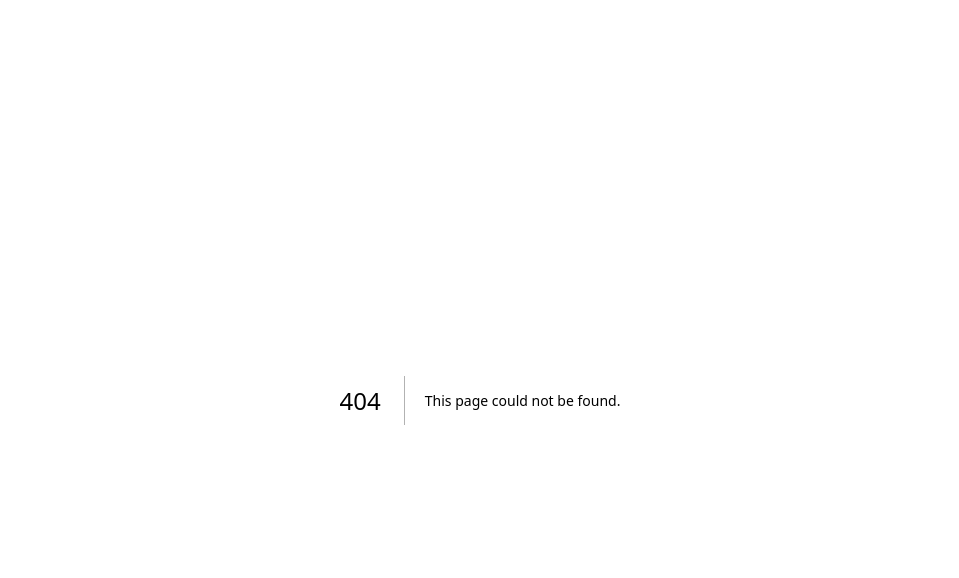
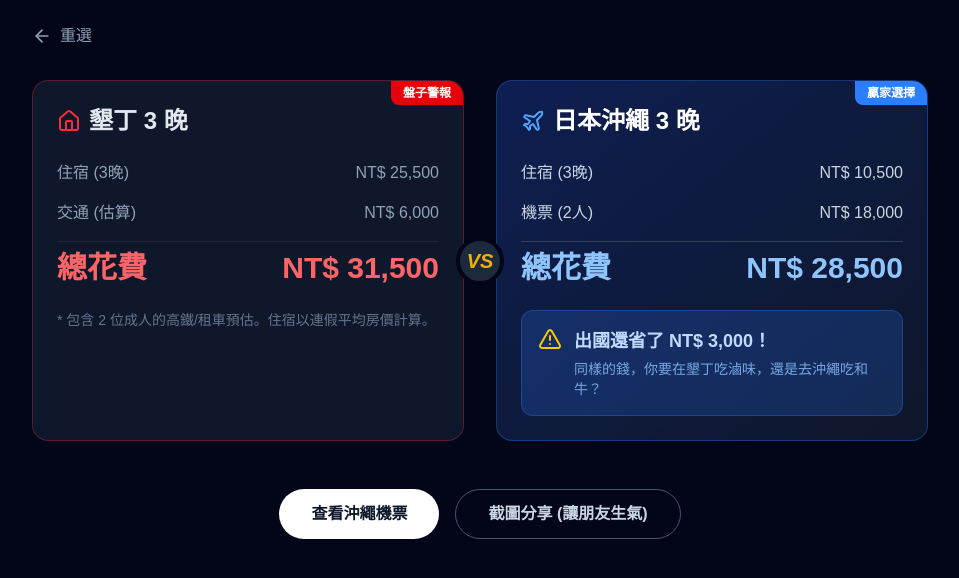
Before and after one commit to Yun1830/travel-shock, a Next.js app: page /result in a window 1280 px wide. Before the commit this address had no page. Shown: the top 578 px of the page, without its empty margins (160-1119 px from the left). Built offline with nearby package versions, Linux system fonts and the light colour scheme.

Commit message:
Add result page and logic

```diff
--- a/app/page.tsx
+++ b/app/page.tsx
@@ -1,10 +1,17 @@
 "use client"; // 這行告訴 Next.js 這是要在瀏覽器執行的互動頁面
 
 import { useState } from 'react';
+import { useRouter } from 'next/navigation';
 import { MapPin, Calendar, Users, Calculator, Plane, ArrowRight } from 'lucide-react';
 
 export default function Home() {
   // 這裡就像 Python 的變數，但當它們改變時，畫面會自動更新
+  const router = useRouter();
+
+const handleSearch = () => {
+  // 把使用者選的參數帶到網址上
+  router.push(`/result?dest=${destination}&days=${days}&adults=${adults}`);
+};
   const [adults, setAdults] = useState(2);
   const [children, setChildren] = useState(0);
   const [days, setDays] = useState(3);
@@ -108,7 +115,8 @@ export default function Home() {
         </div>
 
         {/* 4. 執行按鈕 */}
-        <button className="w-full bg-gradient-to-r from-red-600 to-red-500 hover:from-red-500 hover:to-red-400 text-white font-bold py-4 px-6 rounded-xl flex items-center justify-center gap-2 transition-all transform hover:scale-[1.02] shadow-lg">
+        <button onClick={handleSearch}
+        className="w-full bg-gradient-to-r from-red-600 to-red-500 hover:from-red-500 hover:to-red-400 text-white font-bold py-4 px-6 rounded-xl flex items-center justify-center gap-2 transition-all transform hover:scale-[1.02] shadow-lg">
           <Calculator size={20} />
           開始比價 (受到傷害)
           <ArrowRight size={20} />
--- /dev/null
+++ b/app/result/page.tsx
@@ -0,0 +1,139 @@
+"use client";
+
+import { useSearchParams } from 'next/navigation';
+import Link from 'next/link';
+import { ArrowLeft, Plane, Home, AlertTriangle } from 'lucide-react';
+
+export default function ResultPage() {
+  const searchParams = useSearchParams();
+  const destination = searchParams.get('dest') || '墾丁';
+  const days = Number(searchParams.get('days')) || 3;
+  const adults = Number(searchParams.get('adults')) || 2;
+
+  // --- 這裡是為了 Demo 先寫死的假邏輯 (之後會換成真 API) ---
+  // 假設國旅平均一晚房價 (連假盤子價)
+  const domesticPricePerNight = 8500;
+  // 假設國內交通 (高鐵+租車)
+  const domesticTransport = 3000 * adults;
+
+  // 計算國旅總花費
+  const totalDomestic = (domesticPricePerNight * days) + domesticTransport;
+
+  // 對照組：沖繩
+  // 假設沖繩機票
+  const flightPrice = 9000;
+  // 假設沖繩住宿 (CP值高)
+  const abroadPricePerNight = 3500;
+
+  // 計算出國總花費
+  const totalAbroad = (flightPrice * adults) + (abroadPricePerNight * days);
+
+  // 價差 (正數代表出國比較貴，負數代表出國比較便宜)
+  const diff = totalAbroad - totalDomestic;
+  const isAbroadCheaper = diff < 0;
+
+  return (
+    <main className="min-h-screen bg-slate-950 text-white p-6 flex flex-col items-center">
+
+      {/* 頂部導覽 */}
+      <div className="w-full max-w-4xl mb-8 flex items-center">
+        <Link href="/" className="flex items-center text-slate-400 hover:text-white transition-colors">
+          <ArrowLeft size={20} className="mr-2" /> 重選
+        </Link>
+      </div>
+
+      {/* 核心比價卡片 (左右對決) */}
+      <div className="w-full max-w-4xl grid md:grid-cols-2 gap-8 relative">
+
+        {/* 左邊：國旅 (Pain) */}
+        <div className="bg-slate-900 border border-red-500/30 rounded-2xl p-6 relative overflow-hidden group">
+          <div className="absolute top-0 right-0 bg-red-600 text-xs font-bold px-3 py-1 rounded-bl-lg">
+            盤子警報
+          </div>
+          <h2 className="text-2xl font-bold text-slate-200 mb-2 flex items-center gap-2">
+            <Home className="text-red-500" />
+            {destination} {days} 晚
+          </h2>
+          <div className="space-y-4 my-6">
+            <div className="flex justify-between text-slate-400">
+              <span>住宿 ({days}晚)</span>
+              <span>NT$ {(domesticPricePerNight * days).toLocaleString()}</span>
+            </div>
+            <div className="flex justify-between text-slate-400">
+              <span>交通 (估算)</span>
+              <span>NT$ {domesticTransport.toLocaleString()}</span>
+            </div>
+            <div className="h-px bg-slate-800 my-2"></div>
+            <div className="flex justify-between text-3xl font-bold text-red-400">
+              <span>總花費</span>
+              <span>NT$ {totalDomestic.toLocaleString()}</span>
+            </div>
+          </div>
+          <p className="text-sm text-slate-500">
+            * 包含 {adults} 位成人的高鐵/租車預估。住宿以連假平均房價計算。
+          </p>
+        </div>
+
+        {/* VS 圖示 */}
+        <div className="hidden md:flex absolute left-1/2 top-1/2 -translate-x-1/2 -translate-y-1/2 w-12 h-12 bg-slate-800 rounded-full items-center justify-center border-4 border-slate-950 z-10 font-black italic text-xl text-yellow-500">
+          VS
+        </div>
+
+        {/* 右邊：出國 (Gain) */}
+        <div className="bg-gradient-to-br from-blue-900/50 to-slate-900 border border-blue-500/30 rounded-2xl p-6 relative overflow-hidden">
+          <div className="absolute top-0 right-0 bg-blue-500 text-xs font-bold px-3 py-1 rounded-bl-lg text-white">
+            贏家選擇
+          </div>
+          <h2 className="text-2xl font-bold text-white mb-2 flex items-center gap-2">
+            <Plane className="text-blue-400" />
+            日本沖繩 {days} 晚
+          </h2>
+           <div className="space-y-4 my-6">
+            <div className="flex justify-between text-slate-300">
+              <span>住宿 ({days}晚)</span>
+              <span>NT$ {(abroadPricePerNight * days).toLocaleString()}</span>
+            </div>
+            <div className="flex justify-between text-slate-300">
+              <span>機票 ({adults}人)</span>
+              <span>NT$ {(flightPrice * adults).toLocaleString()}</span>
+            </div>
+            <div className="h-px bg-slate-700 my-2"></div>
+            <div className="flex justify-between text-3xl font-bold text-blue-300">
+              <span>總花費</span>
+              <span>NT$ {totalAbroad.toLocaleString()}</span>
+            </div>
+          </div>
+
+          {/* 結論區塊 */}
+          <div className="mt-6 bg-blue-500/20 p-4 rounded-xl border border-blue-500/30">
+             <div className="flex items-start gap-3">
+               <AlertTriangle className="text-yellow-400 shrink-0" />
+               <div>
+                 <p className="font-bold text-blue-200 text-lg mb-1">
+                   {isAbroadCheaper
+                     ? `出國還省了 NT$ ${Math.abs(diff).toLocaleString()}！`
+                     : `只差 NT$ ${Math.abs(diff).toLocaleString()} 就能出國！`}
+                 </p>
+                 <p className="text-sm text-blue-300/80">
+                   同樣的錢，你要在墾丁吃滷味，還是去沖繩吃和牛？
+                 </p>
+               </div>
+             </div>
+          </div>
+        </div>
+
+      </div>
+
+      {/* CTA 按鈕 */}
+      <div className="mt-12 flex gap-4">
+         <button className="bg-white text-slate-900 font-bold py-3 px-8 rounded-full hover:bg-slate-200 transition-colors">
+            查看沖繩機票
+         </button>
+         <button className="bg-transparent border border-slate-600 text-slate-300 font-bold py-3 px-8 rounded-full hover:bg-slate-800 transition-colors">
+            截圖分享 (讓朋友生氣)
+         </button>
+      </div>
+
+    </main>
+  );
+}
```
